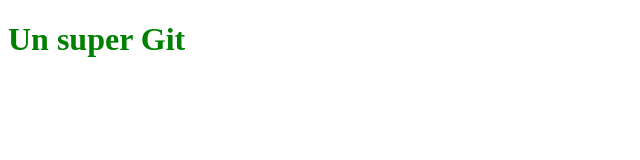
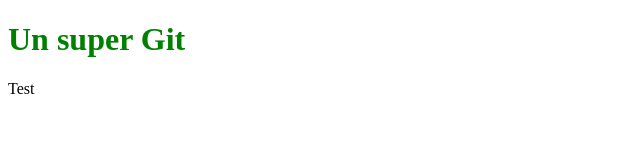
Before and after one commit to Wators/OpenclassroomsProject, a plain HTML site: page index.html in a window 1280 px wide. Shown: the full height of the page, 0-640 px from the left. Drawn offline with Linux system fonts and the light colour scheme.

Commit message:
ajout text

```diff
--- a/index.html
+++ b/index.html
@@ -6,5 +6,6 @@
 </head>
 <body>
     <h1>Un super Git</h1>
+    <span>Test</span>
 </body>
 </html>
--- a/styles.css
+++ b/styles.css
@@ -2,3 +2,8 @@ h1
 {
 	color: green;
 }
+
+span
+{
+	color: black;
+}
```
